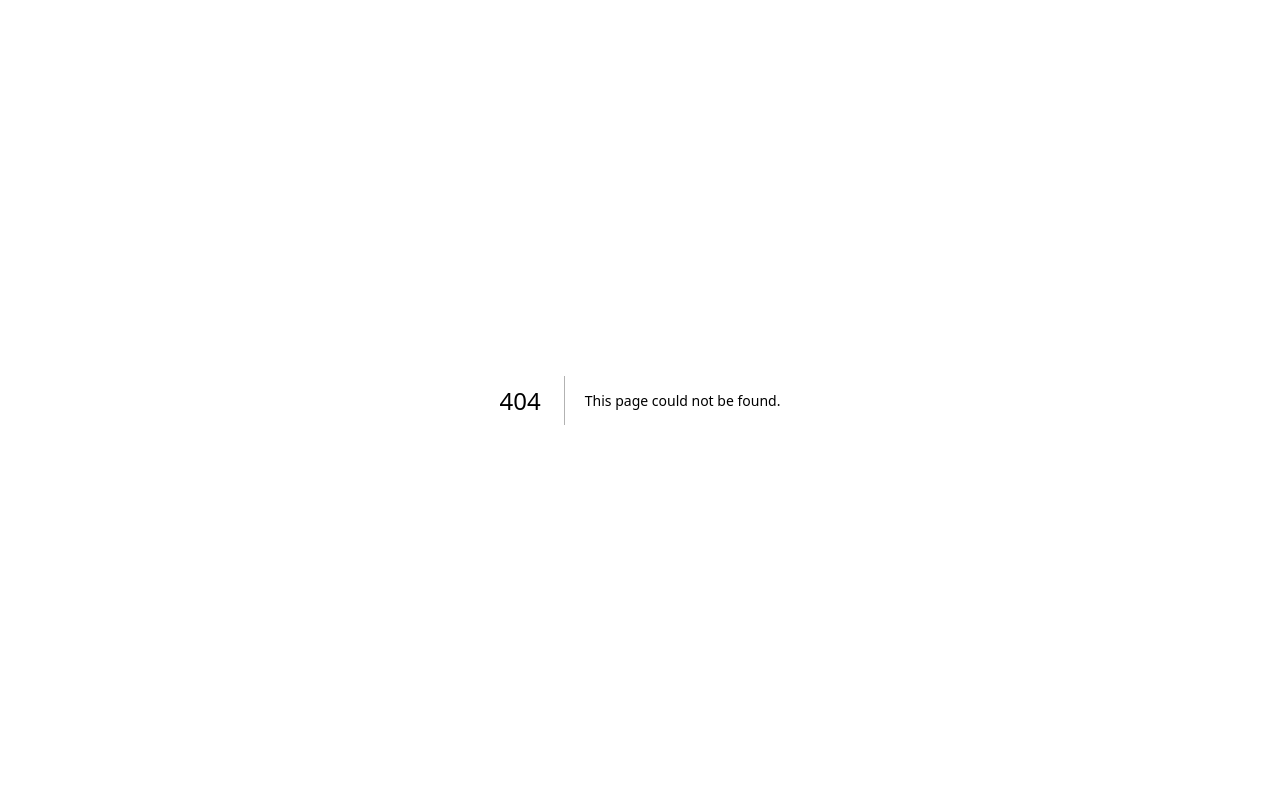
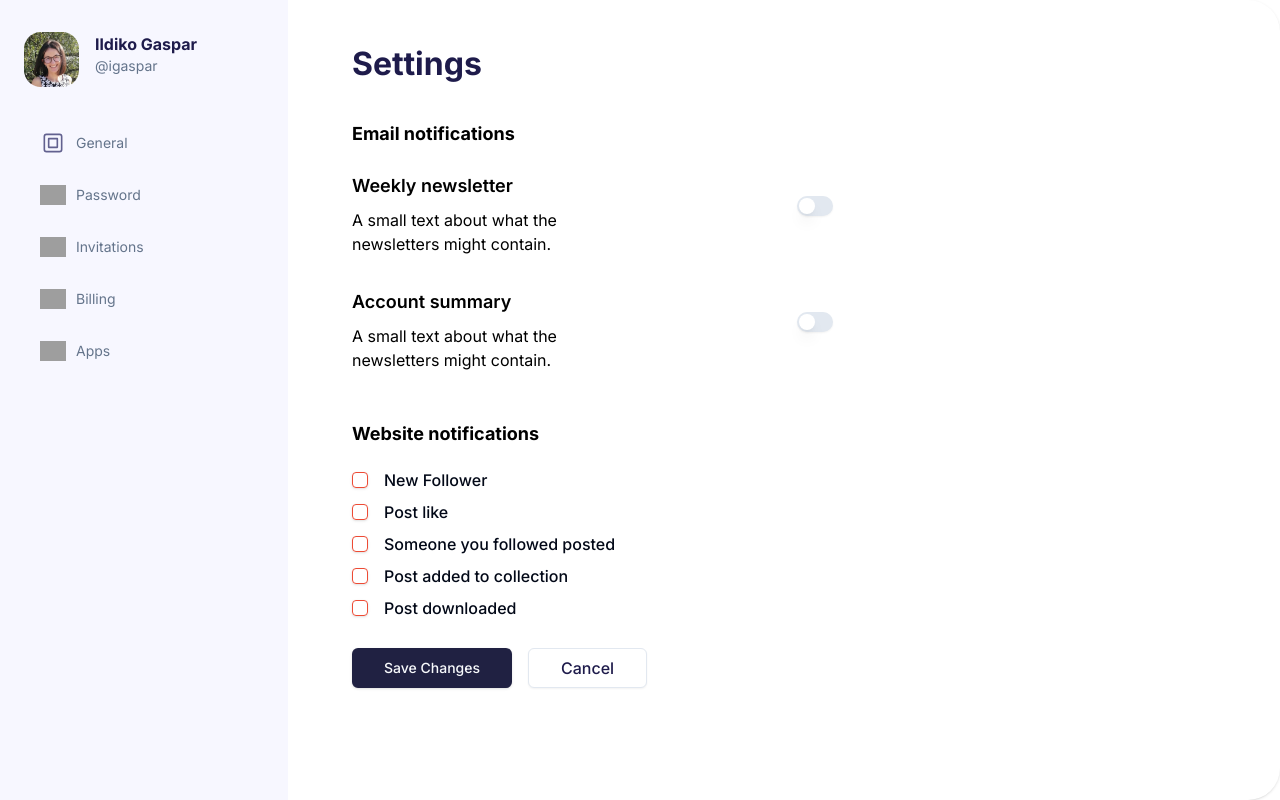
Before and after one commit to satender9586/roomstay, a Next.js app: page /settings in a window 1280 px wide. Before the commit this address had no page. Built offline with nearby package versions, Linux system fonts and the light colour scheme; grey boxes are pictures that could not be loaded.

Commit message:
feature: setting page complete

```diff
--- a/package.json
+++ b/package.json
@@ -9,8 +9,10 @@
     "lint": "next lint"
   },
   "dependencies": {
+    "@radix-ui/react-checkbox": "^1.0.4",
     "@radix-ui/react-icons": "^1.3.0",
     "@radix-ui/react-slot": "^1.0.2",
+    "@radix-ui/react-switch": "^1.0.3",
     "@radix-ui/react-tabs": "^1.0.4",
     "class-variance-authority": "^0.7.0",
     "clsx": "^2.1.0",
--- a/src/app/bill/page.jsx
+++ b/src/app/bill/page.jsx
@@ -32,11 +32,11 @@ const Billing = () => {
                                     <div>
                                         <Image src={visaImg} alt="visa" width={67} height={38} />
                                     </div>
-                                    <div className="flex-[0.7]= text-indigo-950 text-base font-normal ">Visa ending in 2255</div>
-                                    <div className='flex-[0.2]='>
+                                    <div className="flex-[0.7] text-indigo-950 text-base font-normal ">Visa ending in 2255</div>
+                                    <div className='flex-[0.2]'>
 
-                                        <Button variant="outline" className='' >
-                                            <div className="text-indigo-950 text-base font-medium ">Remove</div>
+                                        <Button variant="outline" className="text-indigo-950 text-base font-medium ">
+                                            Remove
                                         </Button>
                                     </div>
                                 </div>
@@ -100,8 +100,8 @@ const TableRow = () => {
             <div className="text-indigo-950 text-base font-medium flex items-center">Oct. 21, 2021</div>
             <div className="  text-indigo-950 text-base font-medium flex items-center">Pro Annual</div>
             <div>
-                <Button variant="outline" >
-                    <div className="text-indigo-950 text-base font-medium ">Download</div>
+                <Button variant="outline" className="text-indigo-950 text-base font-medium ">
+                    Download
                 </Button>
             </div>
         </div>
--- a/src/app/globals.css
+++ b/src/app/globals.css
@@ -13,7 +13,9 @@
     --popover: 0 0% 100%;
     --popover-foreground: 222.2 84% 4.9%;
 
-    --primary: 222.2 47.4% 11.2%;
+    /* --primary: 222.2 47.4% 11.2%;
+    --primary-foreground: 210 40% 98%; */
+    --primary: 7  , 84%, 57%;
     --primary-foreground: 210 40% 98%;
 
     --secondary: 210 40% 96.1%;
--- /dev/null
+++ b/src/app/settings/page.jsx
@@ -0,0 +1,80 @@
+import React from 'react'
+import Dashboard from '../../../components/Dashboard/Dashboard'
+import { Switch } from '@/components/ui/switch'
+import { Checkbox } from '@/components/ui/checkbox'
+import { Button } from '@/components/ui/button'
+
+const Settings = () => {
+    return (
+        <Dashboard>
+            <div>
+                <div className="text-indigo-950 text-[32px] font-bold">Settings</div>
+
+                <div className="text-black text-lg font-bold mt-8 mb-6">Email notifications</div>
+
+                <div className='flex flex-col gap-8'>
+
+                    <SwitchSetting heading='Weekly newsletter' text='A small text about what the newsletters might contain.' />
+
+                    <SwitchSetting heading='Account summary' text='A small text about what the newsletters might contain.' />
+                </div>
+
+                <div className="text-black text-lg font-bold  mt-12 mb-6">Website notifications</div>
+
+                <div className='flex flex-col gap-4'>
+
+                    <CheckboxSetting title="New Follower" labelText='follower' />
+                    <CheckboxSetting title="Post like" labelText='post' />
+                    <CheckboxSetting title="Someone you followed posted" labelText='test' />
+                    <CheckboxSetting title="Post added to collection" labelText='dddd' />
+                    <CheckboxSetting title="Post downloaded" labelText='sddsf' />
+                </div>
+                <div className='w-[30%] flex gap-4 | mt-8'>
+
+                    <Button className="bg-[#202142] hover:bg-[#141531] w-[186px]" size="lg">Save Changes</Button>
+                    <Button variant="outline"  size="lg" className="text-indigo-950 text-base font-medium | w-[186px] | flex  justify-center">
+                        Cancel
+                    </Button>
+                </div>
+
+            </div>
+        </Dashboard>
+    )
+}
+
+export default Settings
+
+
+const SwitchSetting = ({ heading = "Weekly newsletter", text = "Default text" }) => {
+    return (
+        <div className='flex w-[60%]'>
+            <div className='flex-[0.8] flex flex-col gap-2'>
+                <div className="text-black text-lg font-semibold">{heading}</div>
+                <div className="w-[60%] text-black text-md font-normal ">{text}</div>
+            </div>
+
+            <div className='flex-[0.2] flex'>
+                <div className='pt-6'>
+                    <Switch id="airplane-mode" />
+                </div>
+
+            </div>
+        </div>
+    )
+}
+
+
+const CheckboxSetting = ({ labelText = "", title = "Default text" }) => {
+    return (
+        <div className='flex items-center gap-4'>
+
+            <Checkbox id={labelText} />
+            <label
+                htmlFor={labelText}
+                className="text-md font-medium leading-none peer-disabled:cursor-not-allowed peer-disabled:opacity-70"
+            >
+                {title}
+            </label>
+        </div>
+    )
+}
--- /dev/null
+++ b/src/components/ui/checkbox.jsx
@@ -0,0 +1,24 @@
+"use client"
+
+import * as React from "react"
+import * as CheckboxPrimitive from "@radix-ui/react-checkbox"
+import { CheckIcon } from "@radix-ui/react-icons"
+
+import { cn } from "@/lib/utils"
+
+const Checkbox = React.forwardRef(({ className, ...props }, ref) => (
+  <CheckboxPrimitive.Root
+    ref={ref}
+    className={cn(
+      "peer h-4 w-4 shrink-0 rounded-sm border border-primary shadow focus-visible:outline-none focus-visible:ring-1 focus-visible:ring-ring disabled:cursor-not-allowed disabled:opacity-50 data-[state=checked]:bg-primary data-[state=checked]:text-primary-foreground",
+      className
+    )}
+    {...props}>
+    <CheckboxPrimitive.Indicator className={cn("flex items-center justify-center text-current")}>
+      <CheckIcon className="h-4 w-4" />
+    </CheckboxPrimitive.Indicator>
+  </CheckboxPrimitive.Root>
+))
+Checkbox.displayName = CheckboxPrimitive.Root.displayName
+
+export { Checkbox }
--- /dev/null
+++ b/src/components/ui/switch.jsx
@@ -0,0 +1,24 @@
+"use client"
+
+import * as React from "react"
+import * as SwitchPrimitives from "@radix-ui/react-switch"
+
+import { cn } from "@/lib/utils"
+
+const Switch = React.forwardRef(({ className, ...props }, ref) => (
+  <SwitchPrimitives.Root
+    className={cn(
+      "peer inline-flex h-5 w-9 shrink-0 cursor-pointer items-center rounded-full border-2 border-transparent shadow-sm transition-colors focus-visible:outline-none focus-visible:ring-2 focus-visible:ring-ring focus-visible:ring-offset-2 focus-visible:ring-offset-background disabled:cursor-not-allowed disabled:opacity-50 data-[state=checked]:bg-primary data-[state=unchecked]:bg-input",
+      className
+    )}
+    {...props}
+    ref={ref}>
+    <SwitchPrimitives.Thumb
+      className={cn(
+        "pointer-events-none block h-4 w-4 rounded-full bg-background shadow-lg ring-0 transition-transform data-[state=checked]:translate-x-4 data-[state=unchecked]:translate-x-0"
+      )} />
+  </SwitchPrimitives.Root>
+))
+Switch.displayName = SwitchPrimitives.Root.displayName
+
+export { Switch }
```
Also changed, not shown: 1 other file (tests, documents, lock files or other folders).
